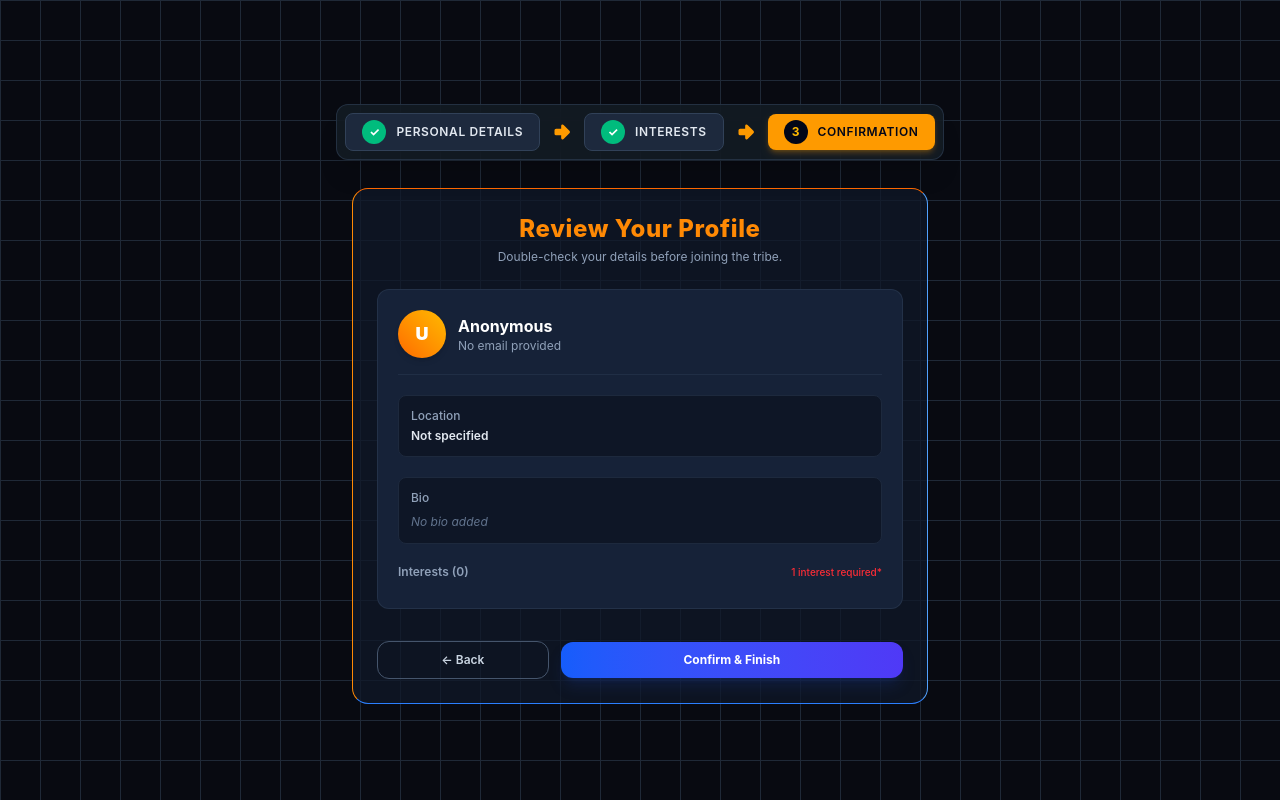
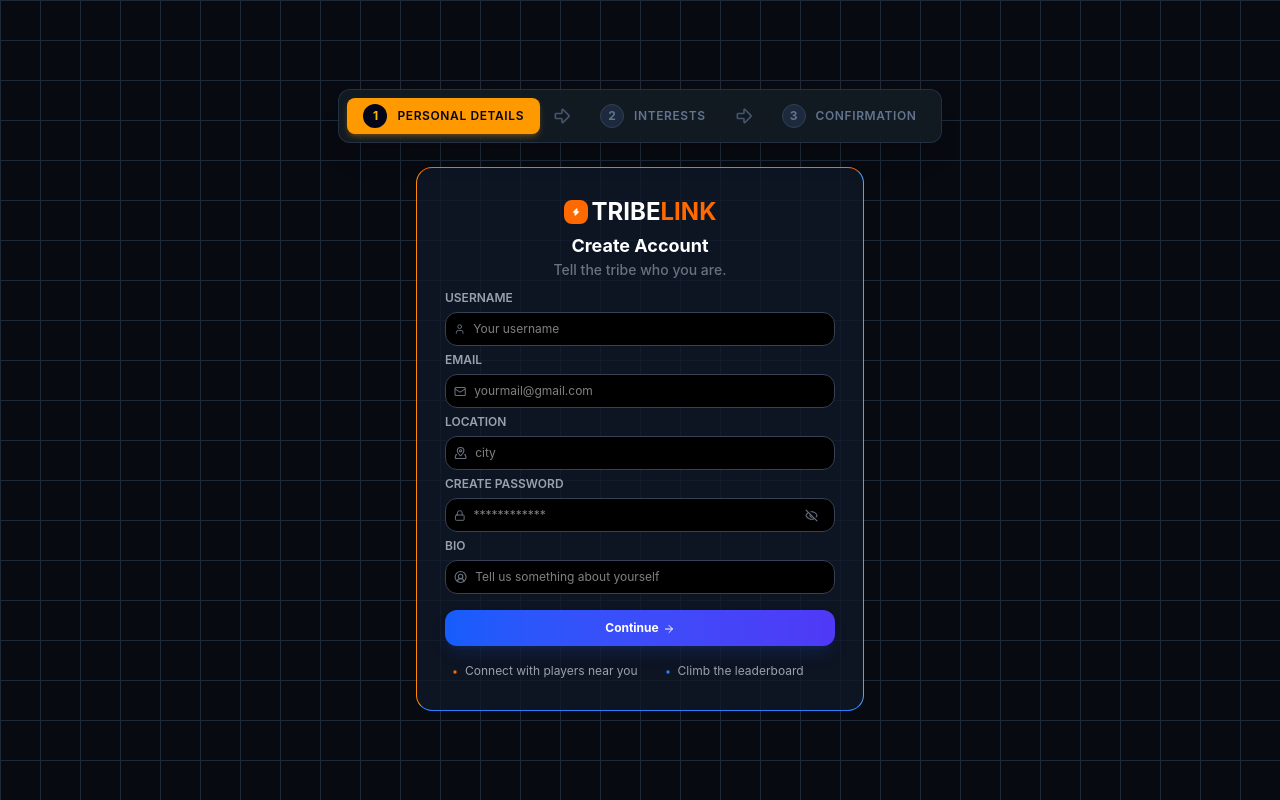
Before and after one commit to yashvardhannautiyal/TribeLink, a React (Vite) app in the folder Frontend/: page /register in a window 1280 px wide. Built offline with nearby package versions, Linux system fonts and the light colour scheme.

Commit message:
minor edits

```diff
--- a/Frontend/src/Home/components/Registration/StepOne.jsx
+++ b/Frontend/src/Home/components/Registration/StepOne.jsx
@@ -8,7 +8,8 @@ import {
   DotIcon,
   Zap,
   MapPinned,
-  CircleUserRound
+  CircleUserRound,
+  Mail,
 } from "lucide-react";
 
 function StepOne({ formData, setFormData, onNext }) {
@@ -149,7 +150,7 @@ function StepOne({ formData, setFormData, onNext }) {
                 EMAIL
               </label>
               <div className="mt-1 flex items-center bg-black border border-gray-700 rounded-xl px-2 ">
-                <Lock className="text-gray-500 mr-2" size={13} />
+                <Mail className="text-gray-500 mr-2" size={13} />
                 <input
                   type="email"
                   name="email"
--- a/Frontend/src/Home/pages/HomePage/UserLogComp.jsx
+++ b/Frontend/src/Home/pages/HomePage/UserLogComp.jsx
@@ -1,5 +1,6 @@
 import React from "react";
 import { ArrowRight } from "lucide-react";
+import { Link } from "react-router-dom";
 
 export default function UserLogComp() {
   return (
@@ -74,10 +75,10 @@ export default function UserLogComp() {
 
                 {/* JOIN NOW */}
 
-                <button className=" group flex min-h-[58px] w-full items-center justify-center gap-3 rounded-xl bg-orange-500 px-6 py-4 text-xs font-bold tracking-wider text-white transition-all duration-300 hover:bg-orange-600 hover:cursor-pointer hover:shadow-[0_0_30px_rgba(249,115,22,0.25)] sm:min-h-[60px] sm:text-sm">
+                <Link to="/register" className=" group flex min-h-[58px] w-full items-center justify-center gap-3 rounded-xl bg-orange-500 px-6 py-4 text-xs font-bold tracking-wider text-white transition-all duration-300 hover:bg-orange-600 hover:cursor-pointer hover:shadow-[0_0_30px_rgba(249,115,22,0.25)] sm:min-h-[60px] sm:text-sm">
                   JOIN NOW — IT'S FREE
                   <ArrowRight size={19} className=" transition-transform duration-300 group-hover:translate-x-1" />
-                </button>
+                </Link>
 
                 {/* LEARN MORE */}
 
--- a/Frontend/src/Home/pages/Register/Register.jsx
+++ b/Frontend/src/Home/pages/Register/Register.jsx
@@ -9,7 +9,7 @@ function Register() {
 
   const navigate = useNavigate();
 
-  const [currStep, setCurrStep] = useState(3);
+  const [currStep, setCurrStep] = useState(1);
 
   const [formData, setFormData] = useState({
     username: "",
```
